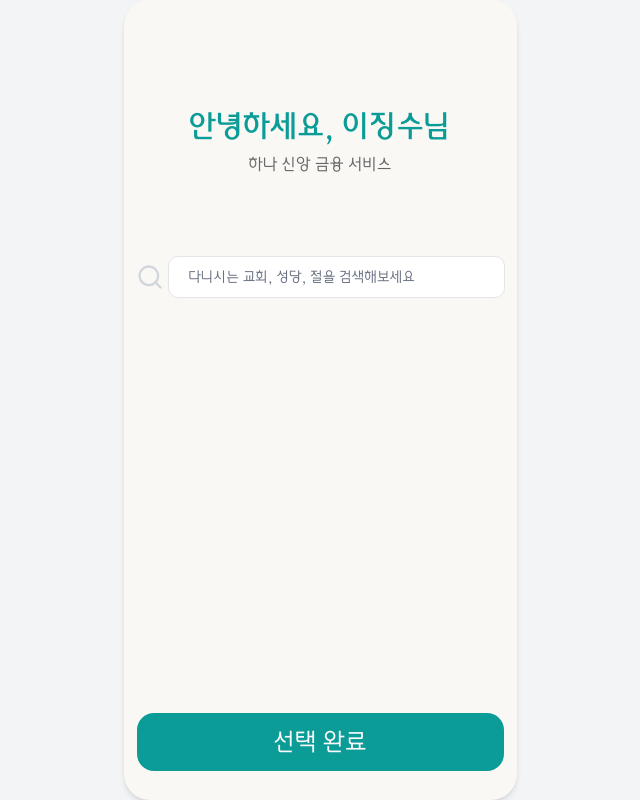
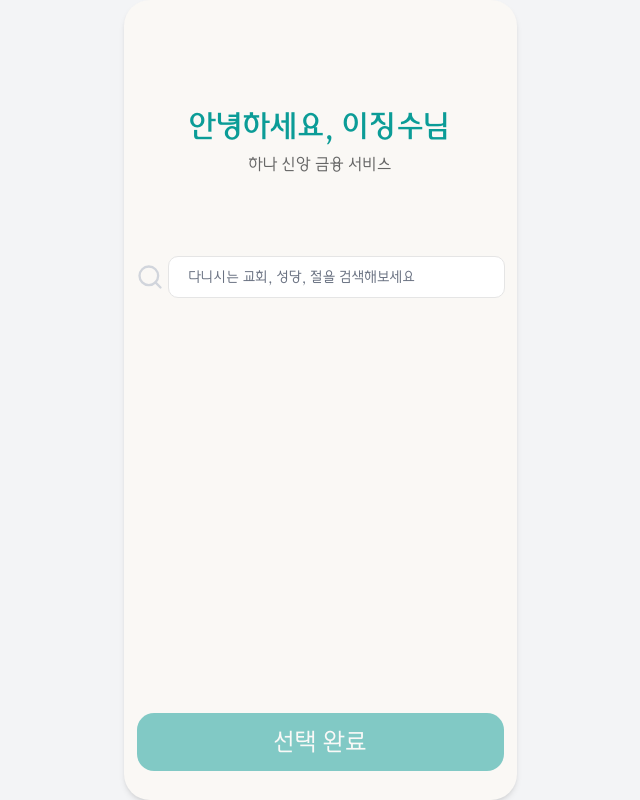
Before and after one commit to PrayForHanaro/Frontend, a Next.js app: page /onboarding/church/pending in a window 1280 px wide. Shown: the whole page, without its empty margins (320-960 px from the left). Built offline with nearby package versions, Linux system fonts and the light colour scheme.

Commit message:
fix: 버그 수정 #12

```diff
--- a/app/(main)/onboarding/church/pending/page.tsx
+++ b/app/(main)/onboarding/church/pending/page.tsx
@@ -36,10 +36,14 @@ export default function Pending() {
   };
   const findChurch = (v: string) => {
     if (!v) {
-      return [];
+      setFilteredChurches([]);
+      return;
     }
     const filteredList = churchList.filter((item) =>
-      item.replaceAll(' ', '').startsWith(v.replaceAll(' ', '')),
+      item
+        .toLowerCase()
+        .replaceAll(' ', '')
+        .includes(v.toLowerCase().replaceAll(' ', '')),
     );
     setFilteredChurches(filteredList);
   };
@@ -93,7 +97,8 @@ export default function Pending() {
       <div className="absolute bottom-4 w-full items-center pt-10">
         <Button
           type="button"
-          className="h-15 w-full rounded-2xl bg-hana-linear-deep-green-end text-2xl hover:bg-hana-linear-deep-green"
+          disabled={!selectedItem}
+          className="h-15 w-full rounded-2xl bg-hana-linear-deep-green-end text-2xl hover:bg-hana-linear-deep-green disabled:opacity-50"
           onClick={handleClick}
         >
           선택 완료
--- a/components/ui/cmm/WhiteCard.tsx
+++ b/components/ui/cmm/WhiteCard.tsx
@@ -11,7 +11,6 @@ export default function WhiteCard({
   description,
   setIsSelected,
 }: Props) {
-  console.log(description);
   return (
     <div
       className={`flex h-20 w-full max-w-md items-center justify-center ${isSelected ? `border-4 border-hana-checkin-green-b bg-white` : `bg-white`} rounded-2xl p-5 text-center shadow-sm`}
```
